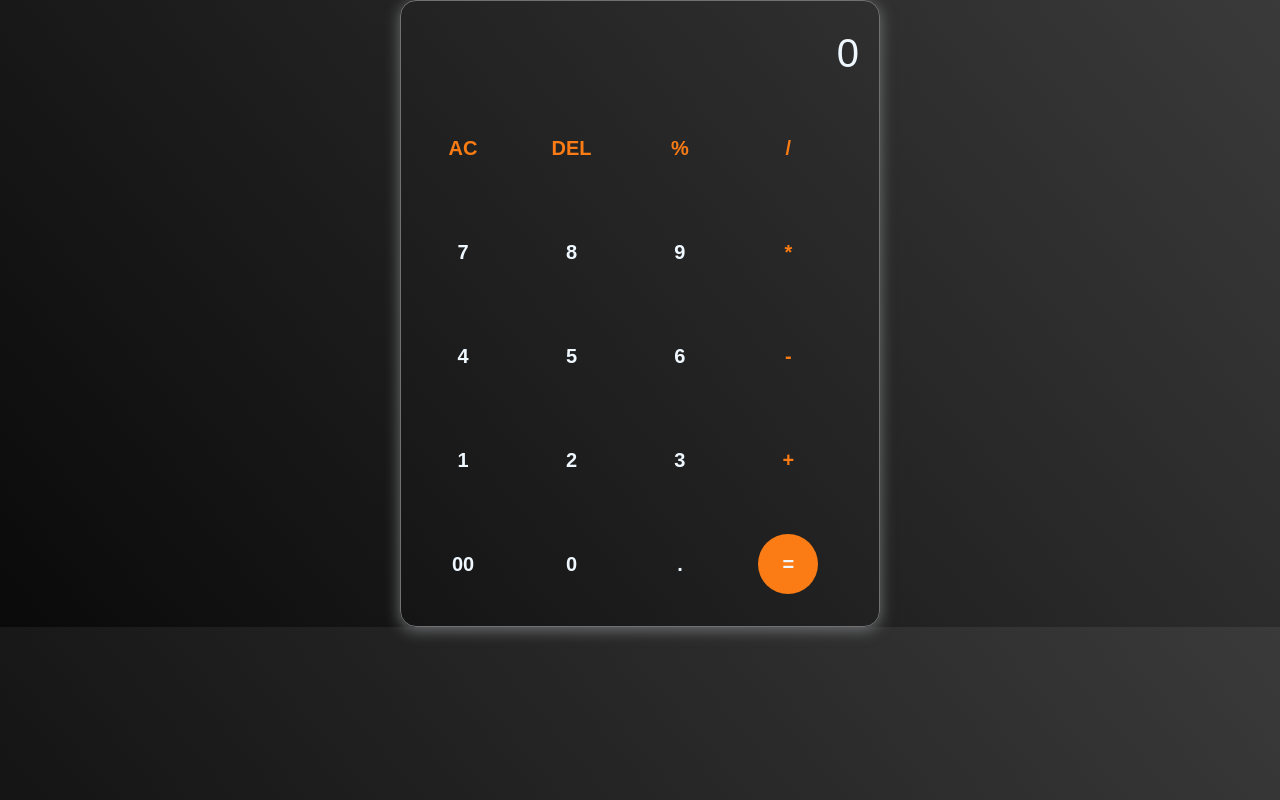
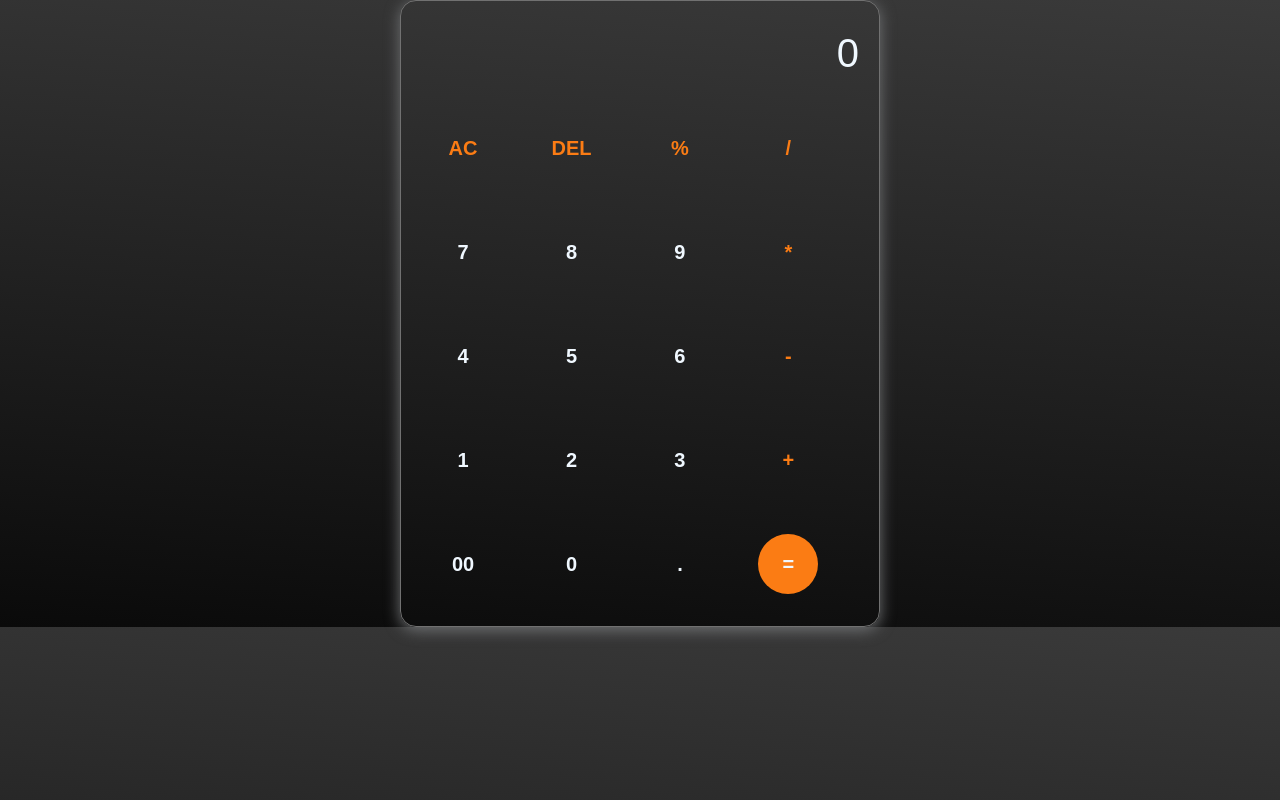
Before and after one commit to Vikash11995/calculator, a plain HTML site: page index.html in a window 1280 px wide. Drawn offline with Linux system fonts and the light colour scheme.

Commit message:
Update style.css
making it more better looking

```diff
--- a/style.css
+++ b/style.css
@@ -9,7 +9,7 @@ width: 100%;
 
 align-content: center;
     justify-content: center;
-    background: linear-gradient(50deg,#0a0a0a,#3a3a3a);
+    background: linear-gradient(5deg,#0a0a0a,#3a3a3a);
     align-items: center;
 }
 .calculator {
```
